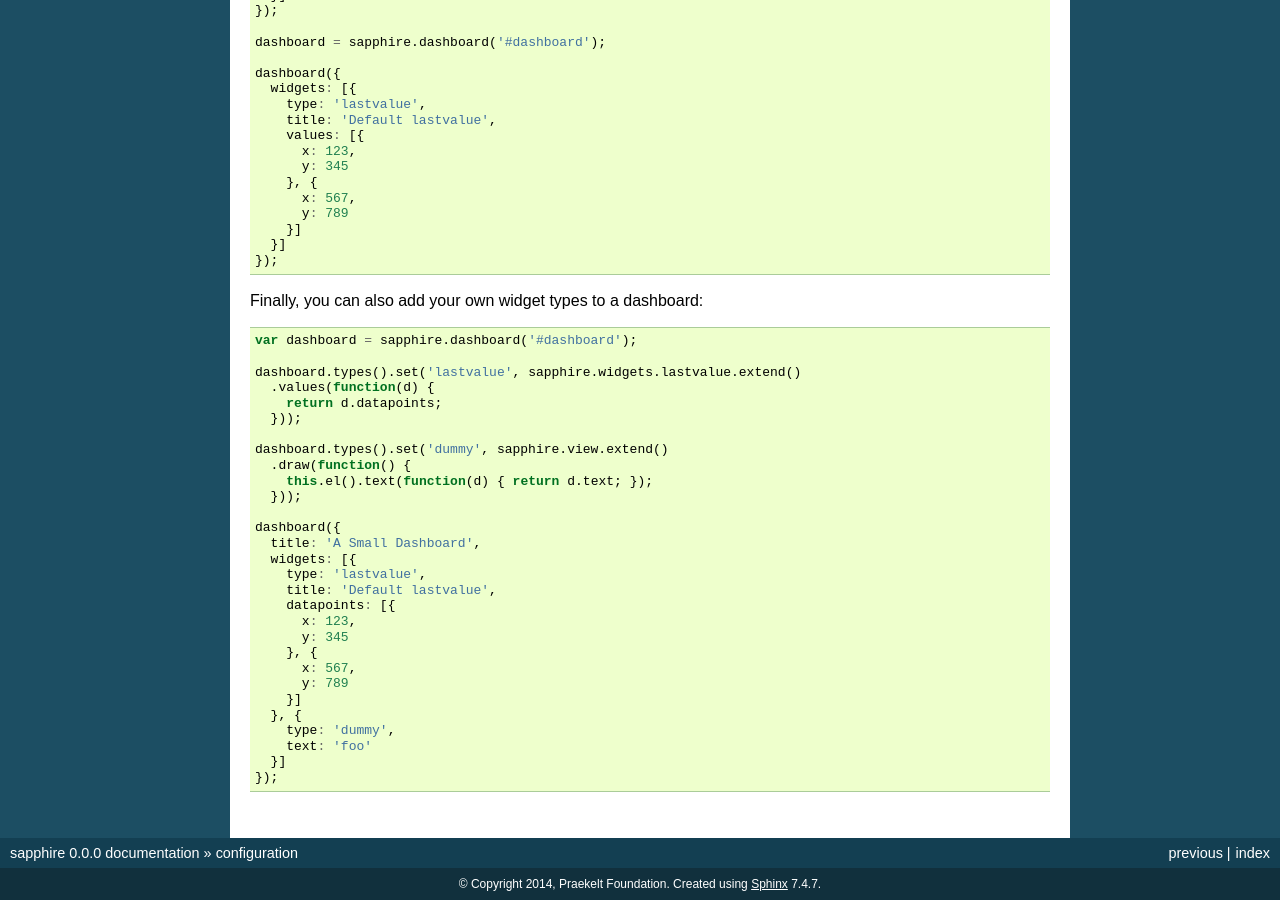
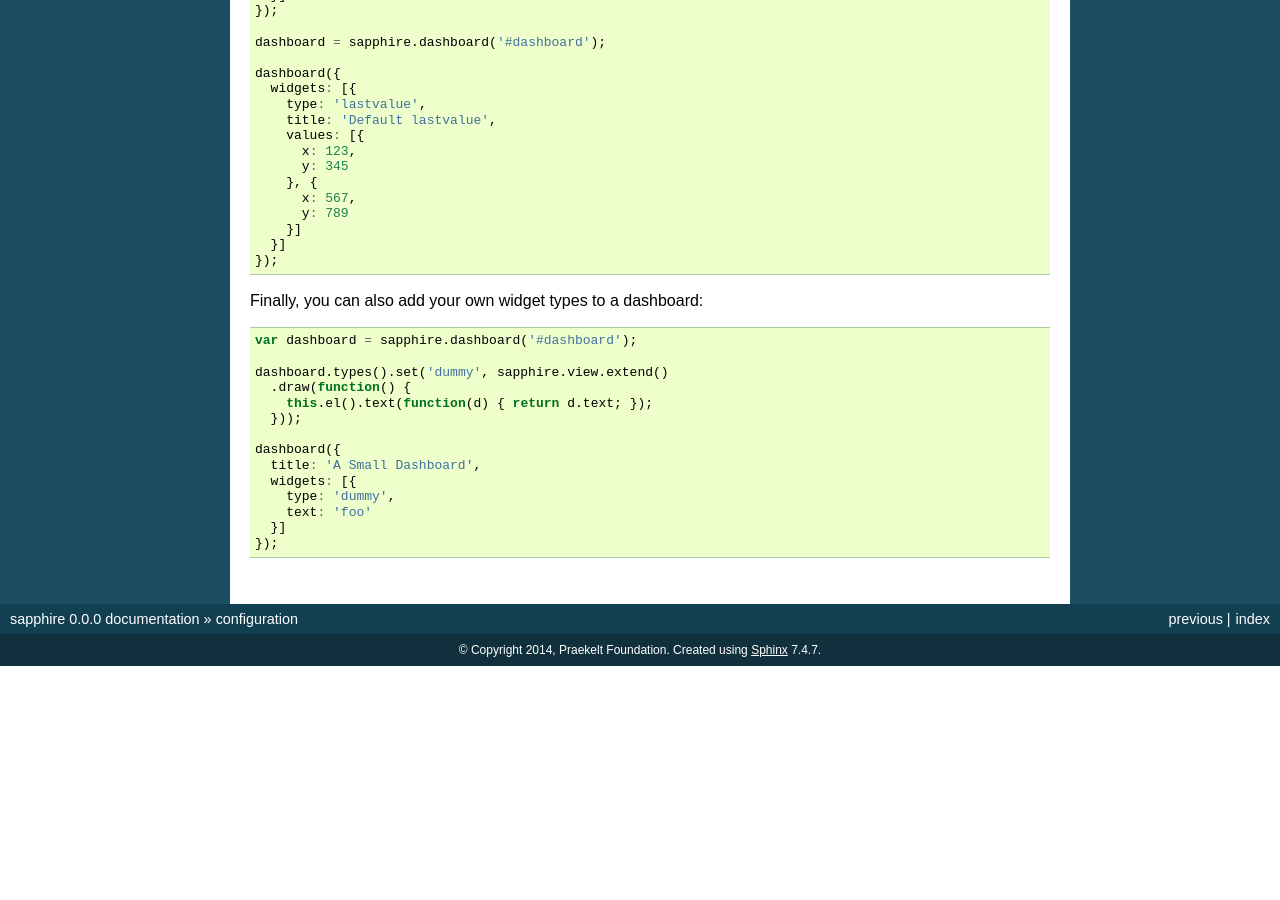
Before and after one commit to praekelt/sapphire, a Sphinx documentation site: the page built from docs/configuration.rst, in a window 1280 px wide and 900 px high, scrolled down 2053 px. Built offline with Sphinx 7.4.7, drawn with Linux system fonts in a browser that asks for light colours; after the commit the page ends 2719 px from its top, so only the background shows below that.

Commit message:
Remove confusing example in docs for adding widget types to dashboards

```diff
--- a/docs/configuration.rst
+++ b/docs/configuration.rst
@@ -162,11 +162,6 @@ Finally, you can also add your own widget types to a dashboard:
 
   var dashboard = sapphire.dashboard('#dashboard');
 
-  dashboard.types().set('lastvalue', sapphire.widgets.lastvalue.extend()
-    .values(function(d) {
-      return d.datapoints;
-    }));
-
   dashboard.types().set('dummy', sapphire.view.extend()
     .draw(function() {
       this.el().text(function(d) { return d.text; });
@@ -175,16 +170,6 @@ Finally, you can also add your own widget types to a dashboard:
   dashboard({
     title: 'A Small Dashboard',
     widgets: [{
-      type: 'lastvalue',
-      title: 'Default lastvalue',
-      datapoints: [{
-        x: 123,
-        y: 345
-      }, {
-        x: 567,
-        y: 789
-      }]
-    }, {
       type: 'dummy',
       text: 'foo'
     }]
```
